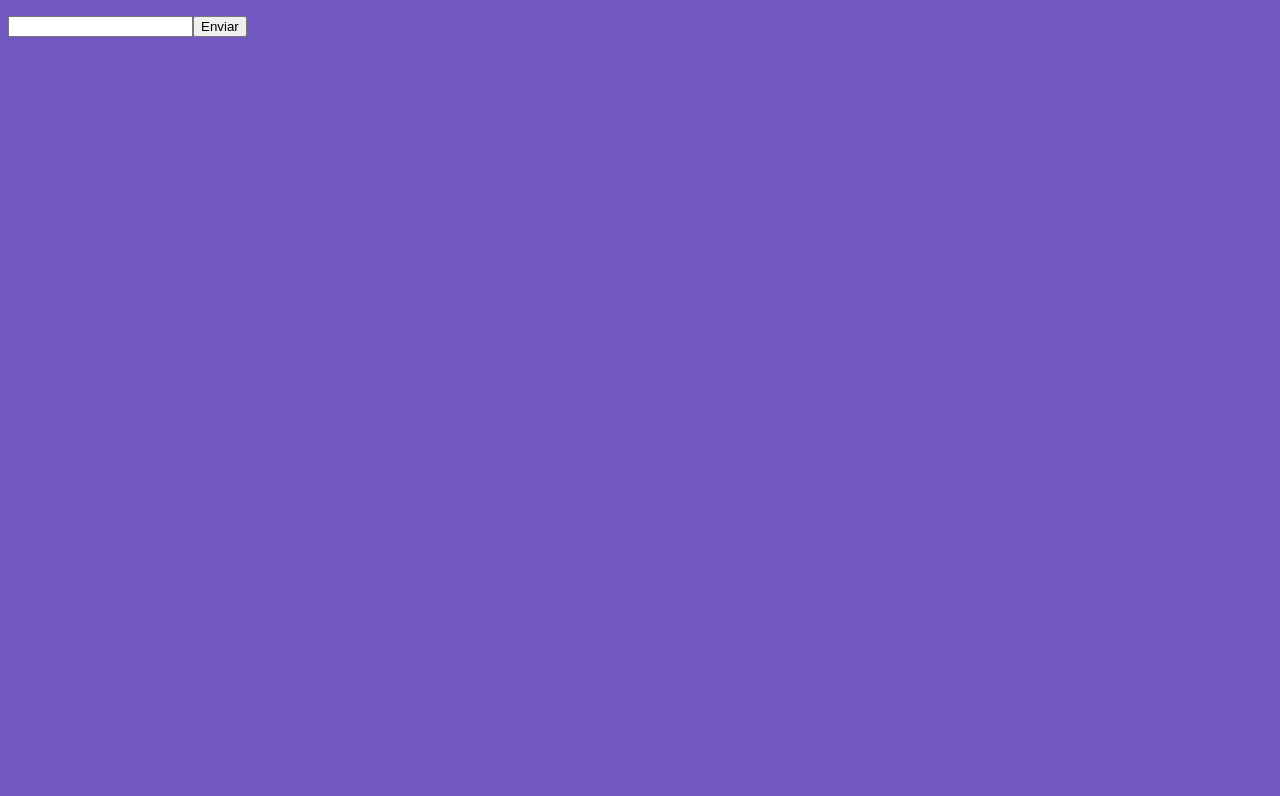
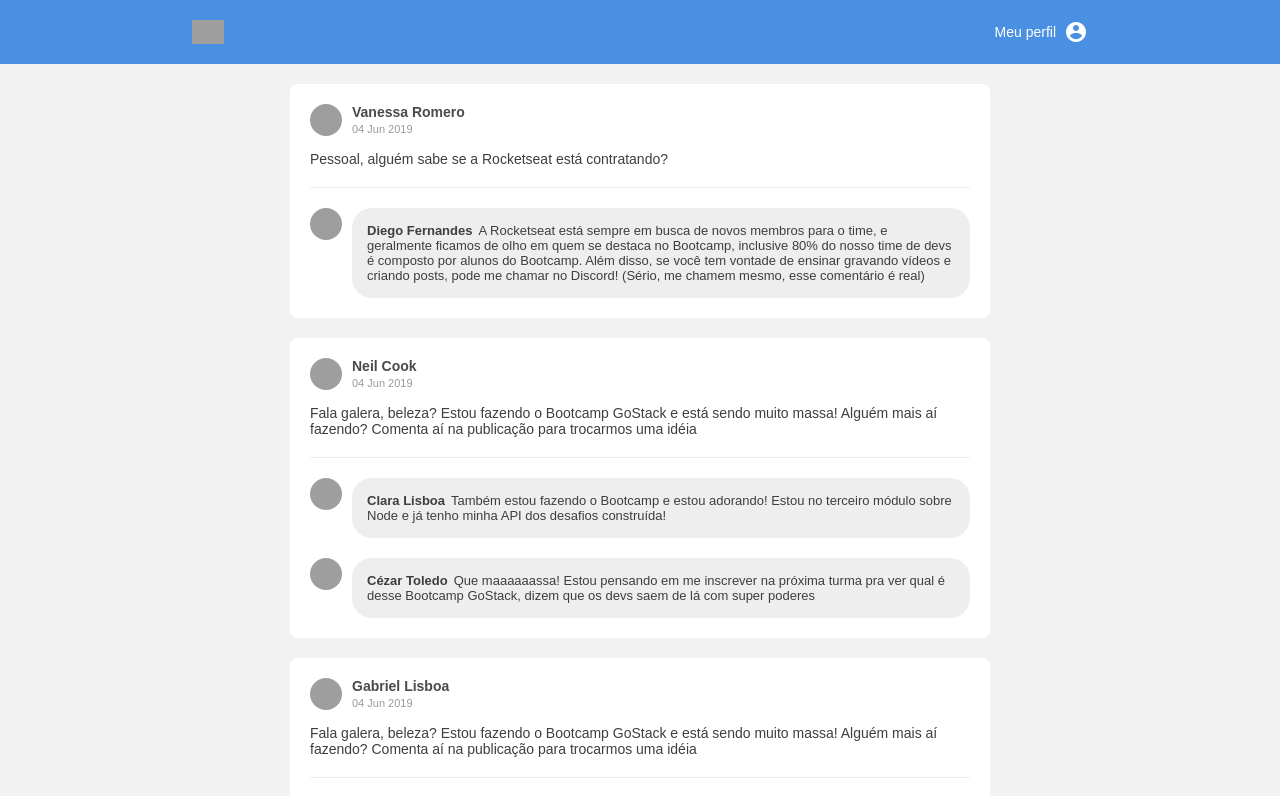
Before and after one commit to rocketseat-education/bootcamp-gostack-04, a React app: page / in a window 1280 px wide. Shown: the top 796 px of the page. Built offline with nearby package versions, Linux system fonts and the light colour scheme; grey boxes are pictures that could not be loaded.

Commit message:
12 - Resultado do desafio

```diff
--- a/src/App.css
+++ b/src/App.css
@@ -1,5 +1,127 @@
+@import url('https://fonts.googleapis.com/icon?family=Material+Icons');
+
+* {
+  margin: 0;
+  padding: 0;
+  outline: 0;
+  box-sizing: border-box;
+}
+
+html,
+body,
+#root {
+  height: 100%;
+}
+
 body {
-  background: #7159c1;
-  color: #FFF;
   font-family: Arial, Helvetica, sans-serif;
+  background: #f2f2f2;
 }
+
+header {
+  background: #4a90e2;
+  display: flex;
+  justify-content: center;
+}
+
+header nav {
+  display: flex;
+  justify-content: space-between;
+  align-items: center;
+  height: 64px;
+  padding: 0 42px;
+  color: #fff;
+  min-width: 980px;
+  font-size: 14px;
+}
+
+nav img {
+  height: 24px;
+}
+
+nav > span {
+  font-size: 20px;
+  font-family: 'Segoe UI', Tahoma, Geneva, Verdana, sans-serif;
+}
+
+nav > div {
+  display: flex;
+  align-items: center;
+}
+
+nav > div i {
+  margin-left: 8px;
+}
+
+.postlist {
+  width: 700px;
+  margin: 0 auto 20px;
+}
+
+.post {
+  margin-top: 20px;
+  border-radius: 8px;
+  background: white;
+  padding: 20px;
+  color: #3e3e3e;
+}
+
+.post-header {
+  display: flex;
+}
+
+.post-header .details {
+  margin-left: 10px;
+  display: flex;
+  flex-direction: column;
+  font-size: 11px;
+  color: #9a9a9a;
+}
+
+.post-header .details span:first-child {
+  font-size: 14px;
+  color: #4a4a4a;
+  font-weight: bold;
+  margin-bottom: 3px;
+}
+
+.avatar {
+  min-height: 32px;
+  min-width: 32px;
+  height: 32px;
+  width: 32px;
+  border-radius: 50%;
+}
+
+.post-content {
+  margin-top: 15px;
+  font-size: 14px;
+}
+
+.divider {
+  width: 100%;
+  height: 1px;
+  background: #eeeeee;
+}
+
+.post-comments {
+  margin-top: 20px;
+}
+
+.comment {
+  margin-top: 20px;
+  display: flex;
+}
+
+.comment p {
+  border-radius: 20px;
+  background: #eeeeee;
+  margin-left: 10px;
+  padding: 15px;
+  font-size: 13px;
+}
+
+.comment span {
+  font-weight: bold;
+  margin-right: 6px;
+}
--- a/src/App.js
+++ b/src/App.js
@@ -1,10 +1,16 @@
 import React from 'react';
 import './App.css';
 
-import TechList from './components/TechList';
+import Header from './components/Header';
+import PostList from './components/PostList';
 
 function App() {
-  return <TechList />
+  return (
+    <>
+      <Header />
+      <PostList />
+    </>
+  );
 }
 
 export default App;
--- /dev/null
+++ b/src/components/Header.js
@@ -0,0 +1,17 @@
+import React from 'react';
+
+function Header() {
+  return (
+    <header>
+      <nav>
+        <img src="https://i.imgur.com/KDIDiSE.png" />
+        <div>
+          <span>Meu perfil</span>
+          <i className="material-icons">account_circle</i>
+        </div>
+      </nav>
+    </header>
+  );
+}
+
+export default Header;
--- /dev/null
+++ b/src/components/PostItem.js
@@ -0,0 +1,42 @@
+import React from 'react';
+
+function PostHeader({ author, date }) {
+  return (
+    <div className="post-header">
+      <img className="avatar" src={author.avatar} />
+      <div className="details">
+        <span>{author.name}</span>
+        <span>{date}</span>
+      </div>
+    </div>
+  );
+}
+
+function PostComments({ comments }) {
+  return (
+    <div className="post-comments">
+      <div className="divider" />
+      {comments.map(comment => (
+        <div key={comment.id} className="comment">
+          <img className="avatar" src={comment.author.avatar} />
+          <p>
+            <span>{comment.author.name}</span>
+            {comment.content}
+          </p>
+        </div>
+      ))}
+    </div>
+  );
+}
+
+function PostItem({ author, date, content, comments }) {
+  return (
+    <div className="post">
+      <PostHeader author={author} date={date} />
+      <p className="post-content">{content}</p>
+      <PostComments comments={comments} />
+    </div>
+  );
+}
+
+export default PostItem;
--- /dev/null
+++ b/src/components/PostList.js
@@ -0,0 +1,109 @@
+import React, { Component } from 'react';
+
+import PostItem from './PostItem';
+
+class PostList extends Component {
+  state = {
+    posts: [
+      {
+        id: 1,
+        author: {
+          name: 'Vanessa Romero',
+          avatar: 'https://i.pravatar.cc/150?img=1'
+        },
+        date: '04 Jun 2019',
+        content: 'Pessoal, alguém sabe se a Rocketseat está contratando?',
+        comments: [
+          {
+            id: 2,
+            author: {
+              name: 'Diego Fernandes',
+              avatar: 'https://avatars2.githubusercontent.com/u/2254731?v=4'
+            },
+            date: '04 Jun 2019',
+            content:
+              'A Rocketseat está sempre em busca de novos membros para o time, e geralmente ficamos de olho em quem se destaca no Bootcamp, inclusive 80% do nosso time de devs é composto por alunos do Bootcamp. Além disso, se você tem vontade de ensinar gravando vídeos e criando posts, pode me chamar no Discord! (Sério, me chamem mesmo, esse comentário é real)'
+          }
+        ]
+      },
+      {
+        id: 3,
+        author: {
+          name: 'Neil Cook',
+          avatar: 'https://i.pravatar.cc/150?img=8'
+        },
+        date: '04 Jun 2019',
+        content:
+          'Fala galera, beleza?\nEstou fazendo o Bootcamp GoStack e está sendo muito massa! Alguém mais aí fazendo? Comenta aí na publicação para trocarmos uma idéia',
+        comments: [
+          {
+            id: 4,
+            author: {
+              name: 'Clara Lisboa',
+              avatar: 'https://i.pravatar.cc/150?img=5'
+            },
+            date: '04 Jun 2019',
+            content:
+              'Também estou fazendo o Bootcamp e estou adorando! Estou no terceiro módulo sobre Node e já tenho minha API dos desafios construída!'
+          },
+          {
+            id: 5,
+            author: {
+              name: 'Cézar Toledo',
+              avatar: 'https://i.pravatar.cc/150?img=11'
+            },
+            date: '04 Jun 2019',
+            content:
+              'Que maaaaaassa! Estou pensando em me inscrever na próxima turma pra ver qual é desse Bootcamp GoStack, dizem que os devs saem de lá com super poderes'
+          }
+        ]
+      },
+      {
+        id: 6,
+        author: {
+          name: 'Gabriel Lisboa',
+          avatar: 'https://i.pravatar.cc/150?img=51'
+        },
+        date: '04 Jun 2019',
+        content:
+          'Fala galera, beleza?\nEstou fazendo o Bootcamp GoStack e está sendo muito massa! Alguém mais aí fazendo? Comenta aí na publicação para trocarmos uma idéia',
+        comments: [
+          {
+            id: 4,
+            author: {
+              name: 'Clara Lisboa',
+              avatar: 'https://i.pravatar.cc/150?img=5'
+            },
+            date: '04 Jun 2019',
+            content:
+              'Também estou fazendo o Bootcamp e estou adorando! Estou no terceiro módulo sobre Node e já tenho minha API dos desafios construída!'
+          },
+          {
+            id: 5,
+            author: {
+              name: 'Cézar Toledo',
+              avatar: 'https://i.pravatar.cc/150?img=11'
+            },
+            date: '04 Jun 2019',
+            content:
+              'Que maaaaaassa! Estou pensando em me inscrever na próxima turma pra ver qual é desse Bootcamp GoStack, dizem que os devs saem de lá com super poderes'
+          }
+        ]
+      }
+    ]
+  };
+
+  render() {
+    const { posts } = this.state;
+
+    return (
+      <div className="postlist">
+        {posts.map(post => (
+          <PostItem key={post.id} {...post} />
+        ))}
+      </div>
+    );
+  }
+}
+
+export default PostList;
--- a/src/components/TechItem.js
+++ /dev/null
@@ -1,22 +0,0 @@
-import React from 'react';
-import PropTypes from 'prop-types';
-
-function TechItem({ tech, onDelete }) {
-  return (
-    <li>
-      {tech}
-      <button onClick={onDelete} type="button">Remover</button>
-    </li>
-  );
-}
-
-TechItem.defaultProps = {
-  tech: 'Oculto',
-};
-
-TechItem.propTypes = {
-  tech: PropTypes.string,
-  onDelete: PropTypes.func.isRequired,
-};
-
-export default TechItem;
--- a/src/components/TechList.js
+++ /dev/null
@@ -1,67 +0,0 @@
-import React, { Component } from 'react';
-
-import TechItem from './TechItem';
-
-class TechList extends Component {
-  state = {
-    newTech: '',
-    techs: []
-  };
-
-  // Executado assim que o componente aparece em tela
-  componentDidMount() {
-    const techs = localStorage.getItem('techs');
-
-    if (techs) {
-      this.setState({ techs: JSON.parse(techs) });
-    }
-  }
-
-  // Executado sempre que houver alterações nas props ou estado
-  componentDidUpdate(_, prevState) {
-    if (prevState.techs !== this.state.techs) {
-      localStorage.setItem('techs', JSON.stringify(this.state.techs));
-    }
-  }
-
-  handleInputChange = e => {
-    this.setState({ newTech: e.target.value });
-  }
-
-  handleSubmit = e => {
-    e.preventDefault();
-
-    this.setState({
-      techs: [...this.state.techs, this.state.newTech],
-      newTech: ''
-    });
-  }
-
-  handleDelete = (tech) => {
-    this.setState({ techs: this.state.techs.filter(t => t !== tech) })
-  }
-
-  render() {
-    return (
-      <form onSubmit={this.handleSubmit}>
-        <ul>
-          {this.state.techs.map(tech => (
-            <TechItem
-              key={tech}
-              tech={tech}
-              onDelete={() => this.handleDelete(tech)}
-            />
-          ))}
-        </ul>
-        <input
-          type="text"
-          onChange={this.handleInputChange}
-          value={this.state.newTech}
-        />
-        <button type="submit">Enviar</button>
-      </form>
-    );
-  }
-}
-
-export default TechList;
```
Also changed, not shown: src/assets/profile.png (deleted).
